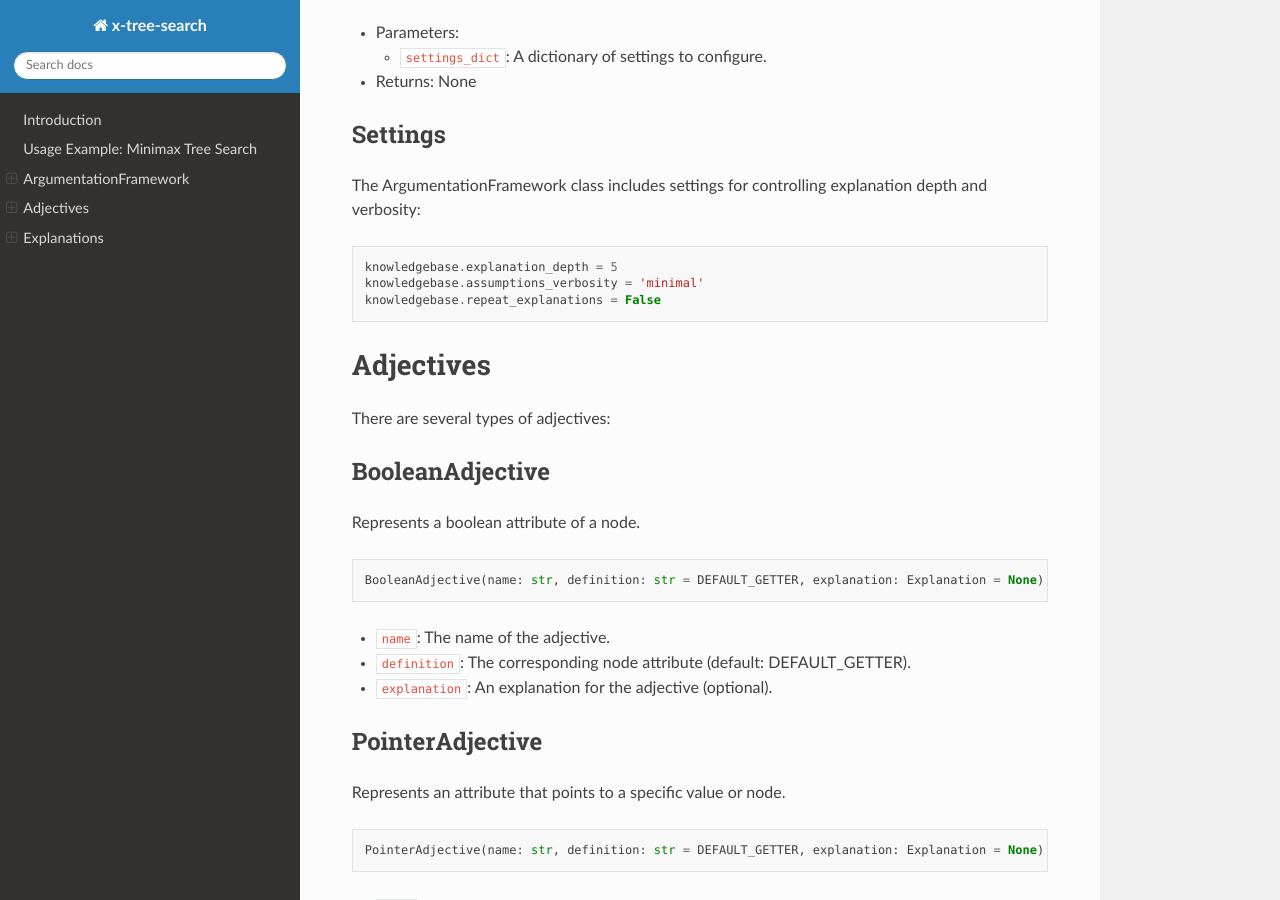
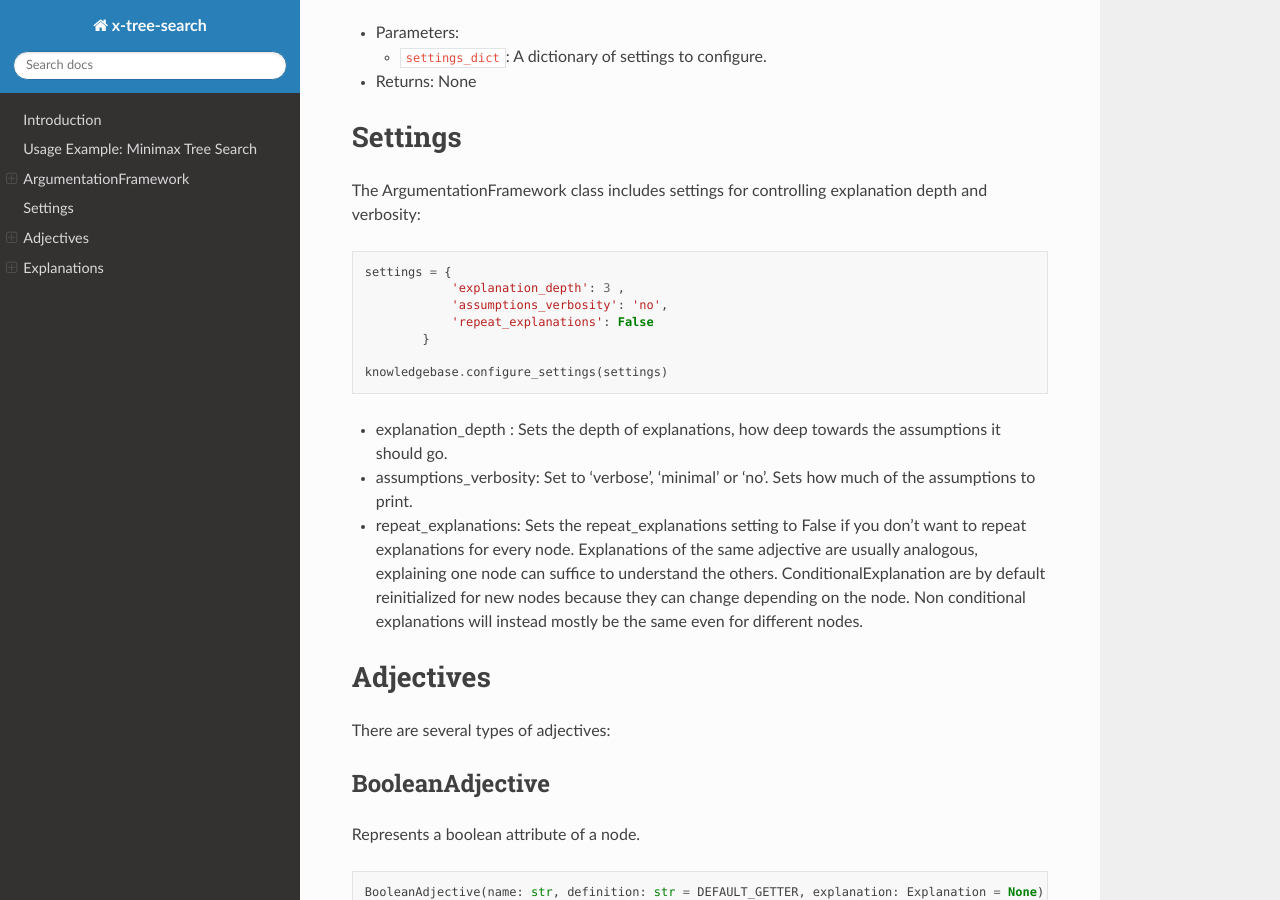
Before and after one commit to nicoloddo/x-tree-search, a Sphinx documentation site: the page built from docs/index.md, in a window 1280 px wide and 900 px high, scrolled down 2685 px. Built offline with Sphinx 7.4.7 and the Read the Docs theme 2.0.0, drawn with Linux system fonts in a browser that asks for light colours.

Commit message:
Better explained Settings

````diff
--- a/docs/index.md
+++ b/docs/index.md
@@ -122,15 +122,29 @@ Configures settings using a dictionary.
   - `settings_dict`: A dictionary of settings to configure.
 - Returns: None
 
-## Settings
+# Settings
 
 The ArgumentationFramework class includes settings for controlling explanation depth and verbosity:
 
 ```python
-knowledgebase.explanation_depth = 5
-knowledgebase.assumptions_verbosity = 'minimal'
-knowledgebase.repeat_explanations = False
+settings = {
+            'explanation_depth': 3 ,
+            'assumptions_verbosity': 'no',
+            'repeat_explanations': False
+        }
+
+knowledgebase.configure_settings(settings)
 ```
+- explanation_depth :
+Sets the depth of explanations, how deep towards the assumptions it should go.
+
+- assumptions_verbosity:
+Set to 'verbose', 'minimal' or 'no'.
+Sets how much of the assumptions to print.
+
+- repeat_explanations:
+Sets the repeat_explanations setting to False if you don't want to repeat explanations for every node. Explanations of the same adjective are usually analogous, explaining one node can suffice to understand the others.
+ConditionalExplanation are by default reinitialized for new nodes because they can change depending on the node. Non conditional explanations will instead mostly be the same even for different nodes.
 
 # Adjectives
 
````
